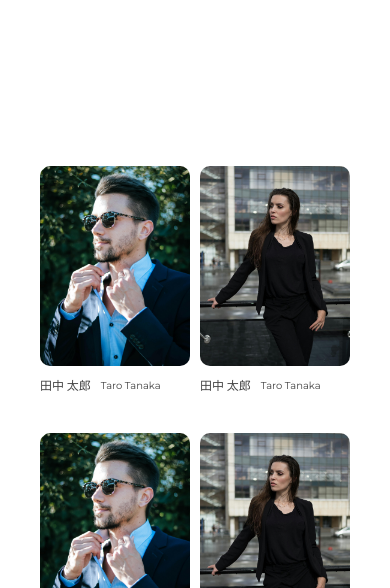
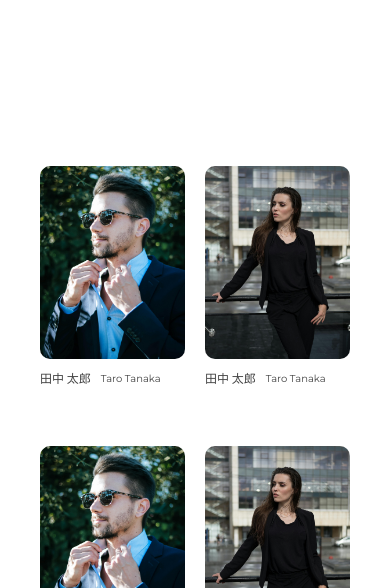
Before and after one commit to K93wyuta/d-force, a plain HTML site: page member/index.html in a window 390 px wide. Shown: the part 256-844 px from the top of the page. Drawn offline with Linux system fonts and the light colour scheme; files whose address does not match are found by name.

Commit message:
レイアウト調整

```diff
--- a/assets/styles/member.css
+++ b/assets/styles/member.css
@@ -7,15 +7,17 @@
   align-items: center;
   margin: 0 40px;
   flex-wrap: wrap;
+  gap: 40px;
 }
 
 .page_contents_element_list{
+  flex: 0 1 calc(25% - 30px);
   margin-bottom: 80px;
 }
 
 .page_contents_element_list_image img{
-  width: 300px;
-  height: 400px;
+  width: 100%;
+  aspect-ratio: 3 / 4;
   border-radius: 10px;
   object-fit: cover;
   margin-bottom: 20px;
@@ -41,20 +43,16 @@
 @media (max-width: 768px) {
   .page_contents_element{
     margin: 0 20px;
+    gap: 20px;
   }
 
   .page_contents_element_list{
+    flex: 0 1 calc(50% - 10px);
     margin-bottom: 40px;
   }
 
   .page_contents_element_list_image img{
-    width: 150px;
-    height: 200px;
     margin-bottom: 10px;
-  }
-
-  .page_contents_element_list_name{
-
   }
 
   .page_contents_element_list_name_jp{
@@ -63,7 +61,6 @@
   }
 
   .page_contents_element_list_name_en{
-    font-family: 'Montserrat', sans-serif;
     font-size: 1.0rem;
     margin-bottom: 1px;
   }
```
